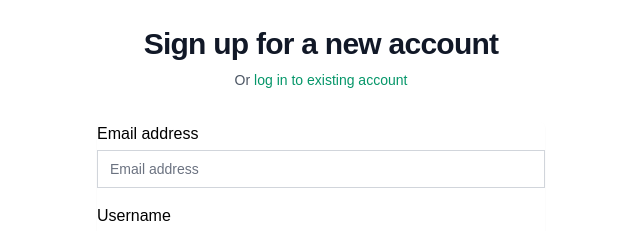
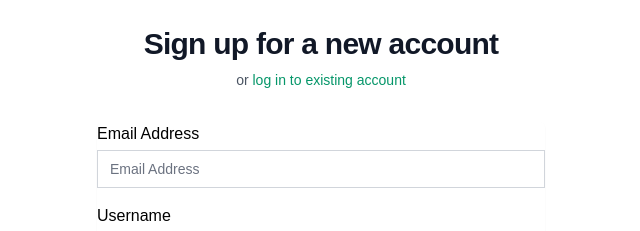
Before and after one commit to nsoberanis05/jade-education-development, a React (Vite) app in the folder ged-practice-app/: page /signup in a window 1280 px wide. Shown: the part 158-389 px from the top of the page, without its empty margins (319-959 px from the left). Built offline with nearby package versions, Linux system fonts and the light colour scheme; no server answers.

Commit message:
Edited login/signup, added username functionality.

```diff
--- a/ged-practice-app/src/contexts/AuthContext.jsx
+++ b/ged-practice-app/src/contexts/AuthContext.jsx
@@ -11,8 +11,14 @@ export function AuthProvider({ children }) {
     const [currentUser, setCurrentUser] = useState(null);
     const [isAuthenticating, setIsAuthenticating] = useState(true)
 
-    function signup(email, password) {
-        return auth.createUserWithEmailAndPassword(email, password);
+    async function signup(email, password, displayName) {
+        try {
+            await auth.createUserWithEmailAndPassword(email, password);
+            await changeDisplayName(displayName)
+        } catch (error) {
+            console.log(error)
+        }
+        return
     }
     function login(email, password) {
         return auth.signInWithEmailAndPassword(email, password);
--- a/ged-practice-app/src/pages/Login.jsx
+++ b/ged-practice-app/src/pages/Login.jsx
@@ -39,12 +39,12 @@ function Login() {
           <h2 className="mt-6 text-center text-3xl font-bold tracking-tight text-gray-900">
             Log in to existing account
           </h2>
-          <p className="mt-2 text-center text-sm text-gray-600">Or <a
-            href="#"
+          <p className="mt-2 text-center text-sm text-gray-600">or <Link
+            to={'/signup'}
             className="font-medium text-emerald-600 hover:text-emerald-500"
           >
             sign up for a new account
-          </a>
+          </Link>
           </p>
         </div>
         <form onSubmit={handleSubmit} className="mt-8 space-y-6" action="#" method="POST">
--- a/ged-practice-app/src/pages/Signup.jsx
+++ b/ged-practice-app/src/pages/Signup.jsx
@@ -53,7 +53,7 @@ function Signup() {
     try {
       setErrorMessage('')
       setLoading(true)
-      await signup(userEmail.current.value, userPassword.current.value)
+      await signup(userEmail.current.value, userPassword.current.value, userUsername.current.value)
       navigate("/")
     } catch {
       setErrorMessage('Failed to create account')
@@ -75,12 +75,12 @@ function Signup() {
           <h2 className="mt-6 text-center text-3xl font-bold tracking-tight text-gray-900">
             Sign up for a new account
           </h2>
-          <p className="mt-2 text-center text-sm text-gray-600">Or <a
-            href="#"
+          <p className="mt-2 text-center text-sm text-gray-600">or <Link
+            to={'/login'}
             className="font-medium text-emerald-600 hover:text-teal-500"
           >
             log in to existing account
-          </a>
+          </Link>
           </p>
         </div>
         {errorMessage ? <p className='text-red-500 font-semibold'> {errorMessage} </p> : null}
@@ -88,9 +88,9 @@ function Signup() {
           <input type="hidden" name="remember" value="true" />
           <div className=" rounded-md shadow-sm">
 
-            {emailMismatch ? <p> Please insert valid email</p> : null}
+            {emailMismatch ? <p className='text-red-500 text-sm my-1'> Please insert valid email</p> : null}
             <div className='mb-4'>
-              <label htmlFor="email-address" className=""> Email address </label>
+              <label htmlFor="email-address" className=""> Email Address </label>
               <input
                 id="email-address"
                 name="email"
@@ -98,13 +98,13 @@ function Signup() {
                 autoComplete="email"
                 required
                 className={`relative block w-full appearance-none rounded-none my-1 border border-gray-300 px-3 py-2 text-gray-900 placeholder-gray-500 focus:z-10 focus:border-teal-500 focus:outline-none focus:ring-teal-500 sm:text-sm`}
-                placeholder="Email address"
+                placeholder="Email Address"
                 onBlur={emailValidation}
                 ref={userEmail}
               />
             </div>
 
-            {usernameMismatch ? <p> Username should be 3-16 characters and only include letters and numbers </p>: null}
+            {usernameMismatch ? <p className='text-red-500 text-sm my-1'>Username should be 3-16 characters and only include letters and numbers </p>: null}
             <div className='mb-4'>
               <label htmlFor="Username" className=""> Username </label>
               <input
@@ -113,7 +113,7 @@ function Signup() {
                 title="Username should be 3-16 characters and only include letters and numbers"
                 type="text"
                 required
-                className={`relative block w-full appearance-none rounded-none my-1 border border-gray-300 px-3 py-2 text-gray-900 placeholder-gray-500 focus:z-10 focus:border-teal-500 focus:outline-none focus:ring-teal-500 sm:text-sm`}
+                className={`relative block w-full appearance-none rounded-none my-1 border border-gray-300 px-3 py-2 text-gray-900 placeholder-gray-500 focus:z-10 focus:border-teal-500 focus:outline-none focus:ring-teal-500 sm:text-sm ${usernameMismatch ? 'border-red-500' : ''}`}
                 placeholder="Username"
                 pattern="^[A-Za-z0-9]{3,16}$"
                 onBlur={usernameValidation}
@@ -121,7 +121,7 @@ function Signup() {
               />
             </div>
 
-            {passwordMismatch ? <p> Password should be 8-20 characters and include at least 1 letter, 1 number and 1 special character </p>: null}
+            {passwordMismatch ? <p className='text-red-500 text-sm my-1'> Password should be 8-20 characters and include at least 1 letter, 1 number and 1 special character </p>: null}
             <div className='mb-4'>
               <label htmlFor="password" className="">
                 Password
@@ -133,7 +133,7 @@ function Signup() {
                 title="Password should be 8-20 characters and include at least 1 letter, 1 number and 1 special character"
                 autoComplete="current-password"
                 required
-                pattern={`^(?=.*[0-9])(?=.*[a-zA-Z])(?=.*[!@#$%^&*])[a-zA-Z0-9!@#$%^&*]{8,20}$`}
+                pattern={`^(?=.*[0-9])(?=.*[a-zA-Z])(?=.*[!@#$%^&?*])[a-zA-Z0-9!@#$%^&?*]{8,20}$`}
                 className="relative block w-full appearance-none rounded-none my-1 border border-gray-300 px-3 py-2 text-gray-900 placeholder-gray-500 focus:z-10 focus:border-teal-500 focus:outline-none focus:ring-teal-500 sm:text-sm"
                 placeholder="Password"
                 onBlur={passwordValidation}
```
